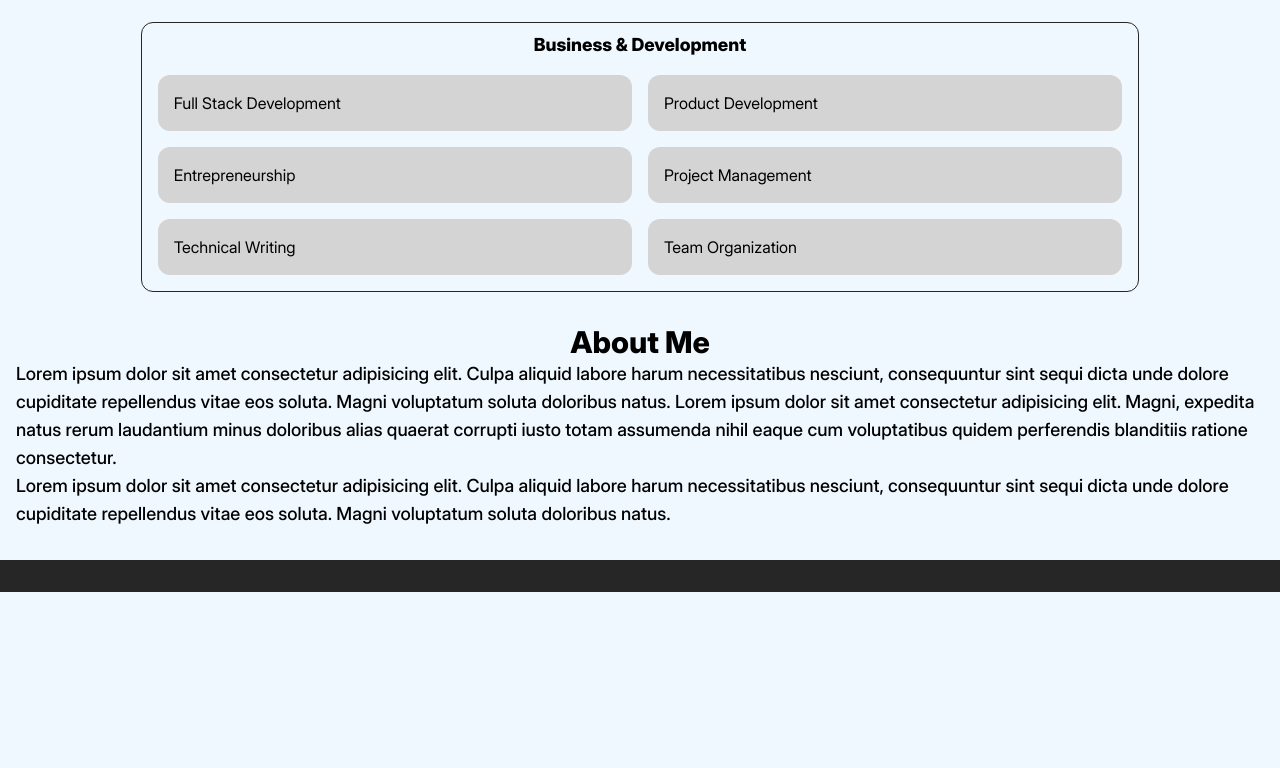
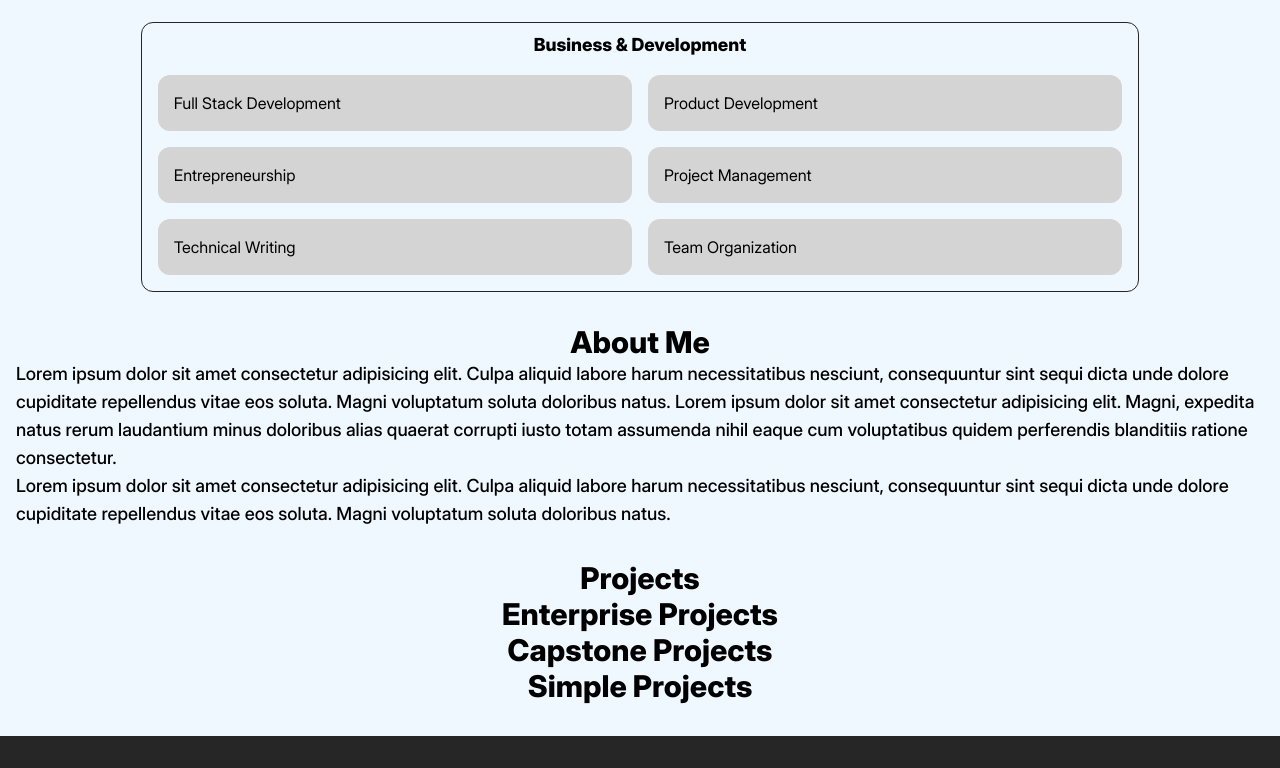
Before and after one commit to Pellia/my-website, a React (Vite) app: page / in a window 1280 px wide. Shown: the part 1158-1926 px from the top of the page. Before the commit the page ends 1750 px from the top, so only its background shows below. Built offline with nearby package versions, Linux system fonts and the light colour scheme.

Commit message:
feat: added project components to home

```diff
--- a/src/pages/Home/Home.tsx
+++ b/src/pages/Home/Home.tsx
@@ -1,6 +1,7 @@
 import Hero from "./Hero";
 import TechStack from "./TechStack";
 import AboutMe from "./AboutMe";
+import Projects from "./Projects/Projects";
 
 const Home = () => {
     return (
@@ -8,6 +9,7 @@ const Home = () => {
             <Hero />
             <TechStack />
             <AboutMe />
+            <Projects />
         </main>
     );
 };
--- /dev/null
+++ b/src/pages/Home/Projects/Capstone.tsx
@@ -0,0 +1,9 @@
+const Capstone = () => {
+    return (
+        <div>
+            <h2 className="font-inter-extrabold text-center text-3xl">Capstone Projects</h2>
+        </div>
+    );
+};
+
+export default Capstone;
--- /dev/null
+++ b/src/pages/Home/Projects/Enterprise.tsx
@@ -0,0 +1,9 @@
+const Enterprise = () => {
+    return (
+        <div>
+            <h2 className="font-inter-extrabold text-center text-3xl">Enterprise Projects</h2>
+        </div>
+    );
+};
+
+export default Enterprise;
--- /dev/null
+++ b/src/pages/Home/Projects/Projects.tsx
@@ -0,0 +1,16 @@
+import Capstone from "./Capstone";
+import Enterprise from "./Enterprise";
+import Simple from "./Simple";
+
+const Projects = () => {
+    return (
+        <div>
+            <h2 className="font-inter-extrabold text-center text-3xl"> Projects</h2>
+            <Enterprise />
+            <Capstone />
+            <Simple />
+        </div>
+    );
+};
+
+export default Projects;
--- /dev/null
+++ b/src/pages/Home/Projects/Simple.tsx
@@ -0,0 +1,9 @@
+const Simple = () => {
+    return (
+        <div>
+            <h2 className="font-inter-extrabold text-center text-3xl">Simple Projects</h2>
+        </div>
+    );
+};
+
+export default Simple;
```
